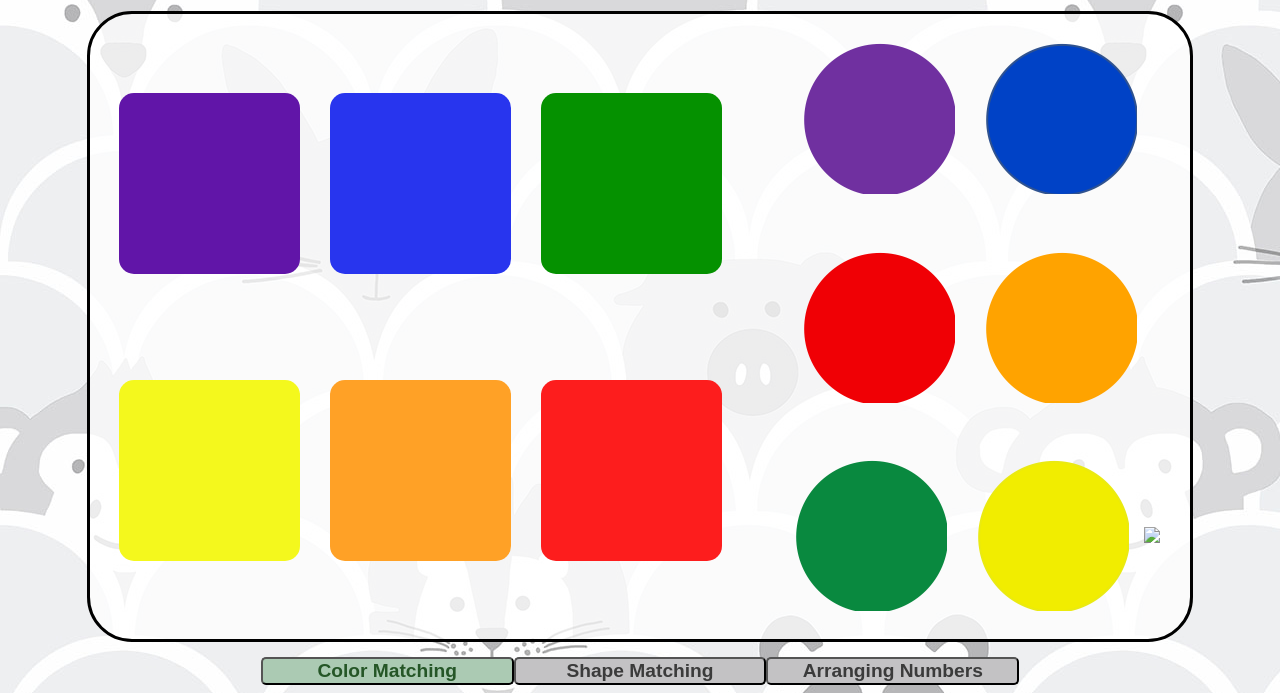
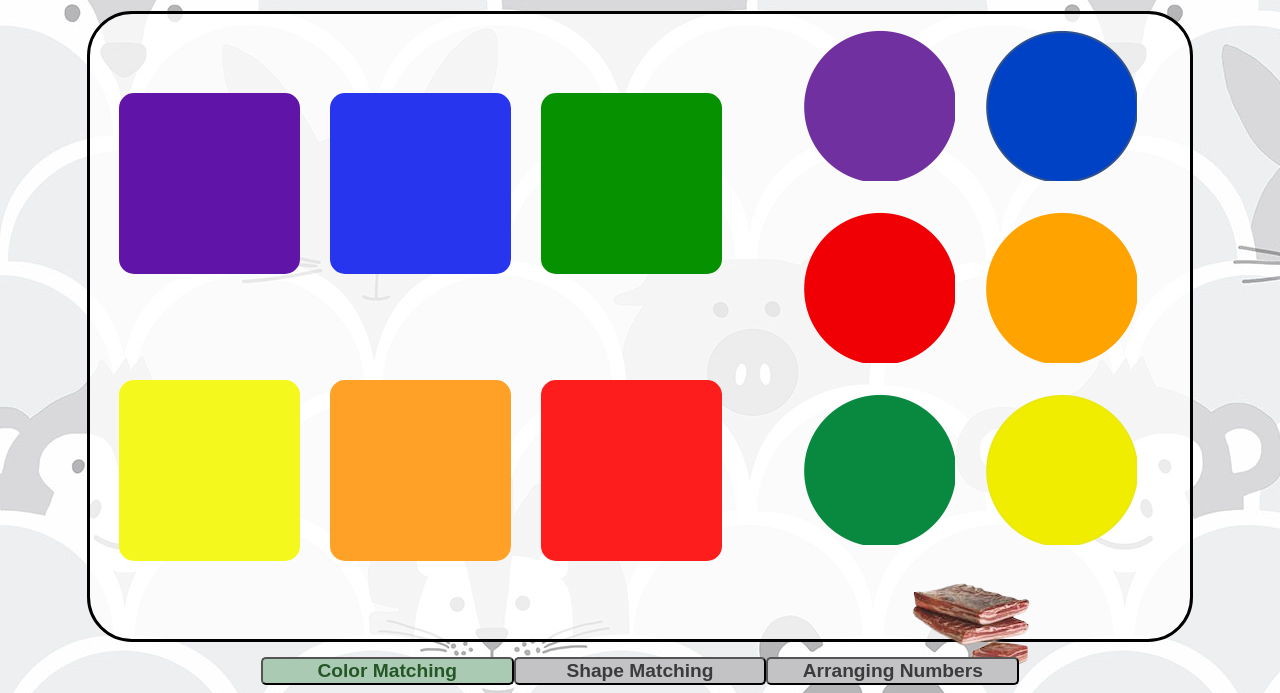
Before and after one commit to StephGibbons/Toddler-game-Colors-, a plain HTML site: page index.html in a window 1280 px wide. Shown: the part 116-809 px from the top of the page. Drawn offline with Linux system fonts and the light colour scheme.

Commit message:
'master'

```diff
--- a/index.html
+++ b/index.html
@@ -45,7 +45,7 @@
 		<img id="circleorange"  class='circle' src="Images/OrangeCircle.png" draggable="true">
 		<img id="circlegreen" class='circle' src="Images/GreenCircle.png" draggable="true">
 		<img id="circleyellow"  class='circle' src="Images/YellowCircle.png" draggable="true">
-		<img id = "bacon" class='food' src="Images/Pasta/bacon.jpeg" draggable = "true">
+		<img id = "bacon" class='food' src="Images/bacon.jpeg" draggable = "true">
 
 	</div>
 	</div>
```
Also changed, not shown: Images/bacon.jpeg (added), 1 other file.
